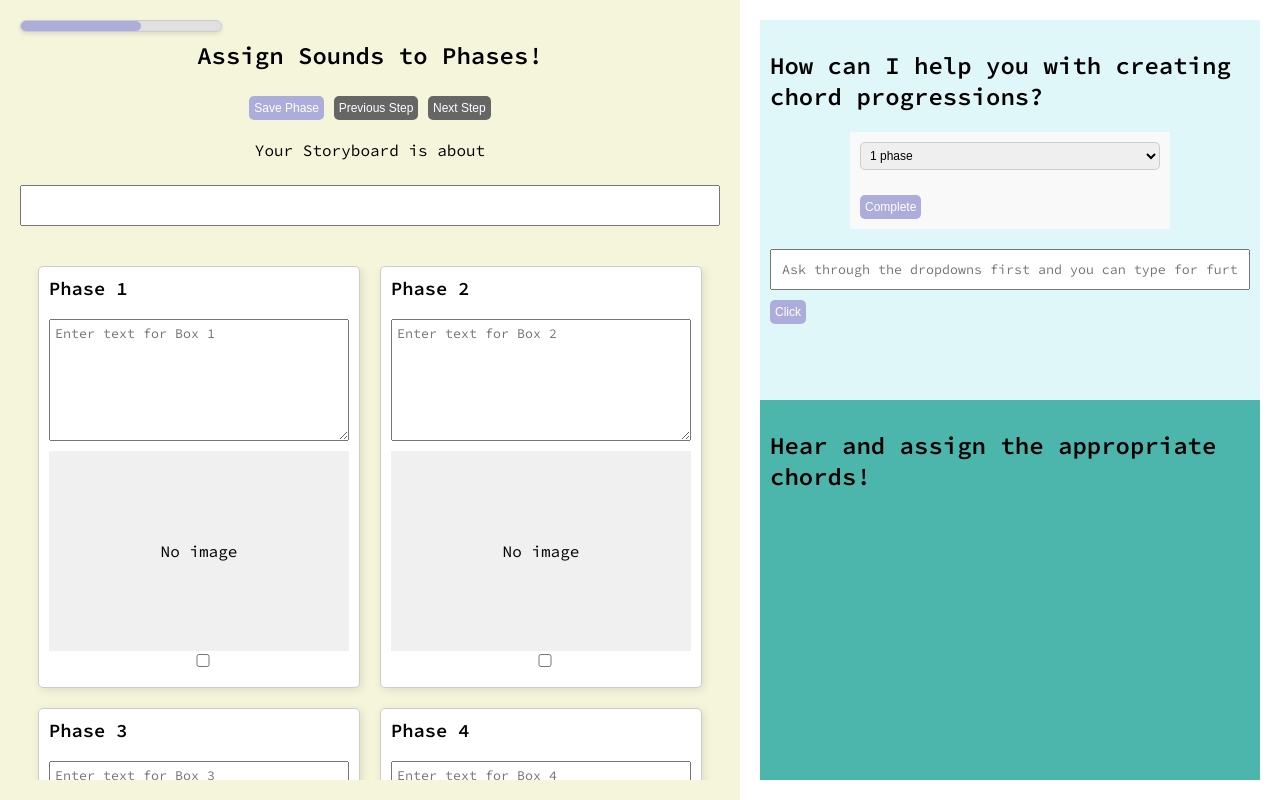
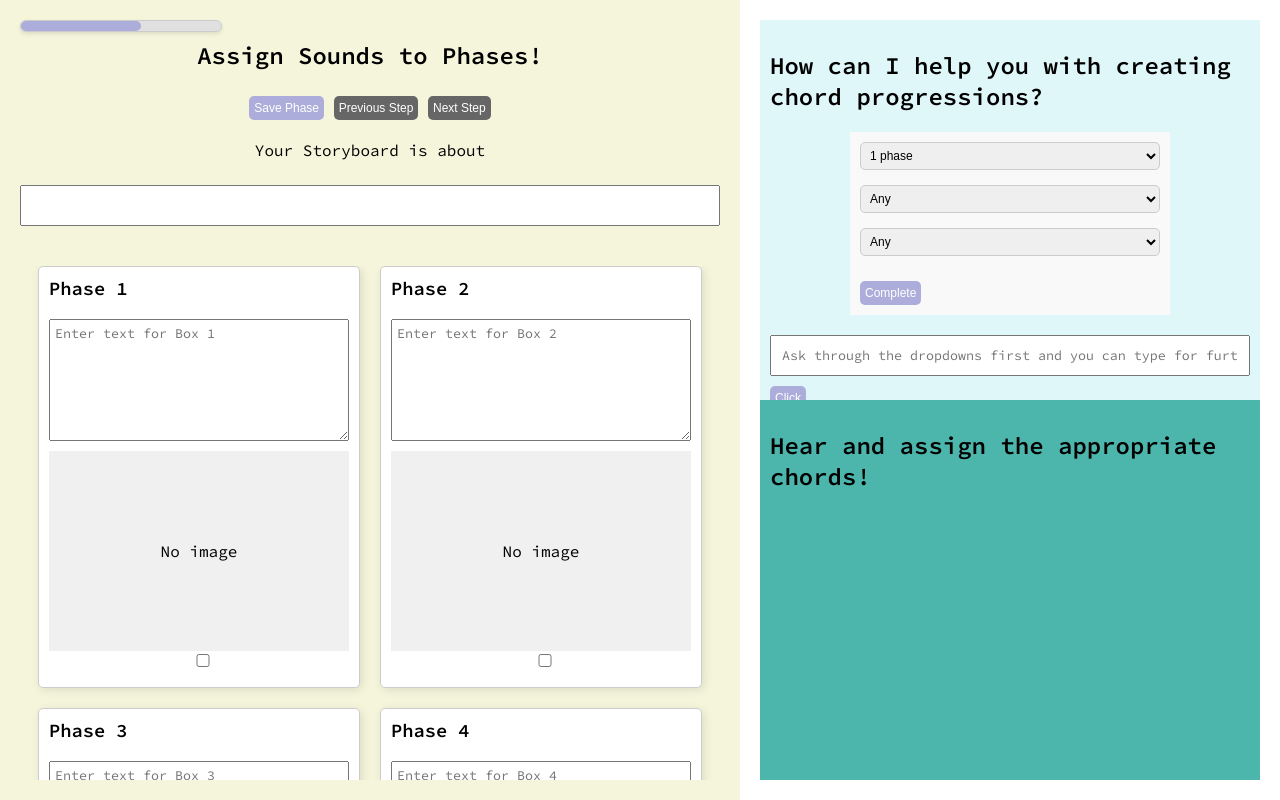
Before and after one commit to Yorkcla/AI-powered-CST-for-sound-design, a website: page public/index2.html in a window 1280 px wide. Drawn offline with nearby package versions, Linux system fonts and the light colour scheme; a script that the page names is missing.

Commit message:
done for the sound info selection

```diff
--- a/public/index2.html
+++ b/public/index2.html
@@ -32,13 +32,28 @@
                 <h2>How can I help you with creating chord progressions?</h2>
                 <!-- Dropdown form with its own submit button -->
                 <form id="dropdown-form">
-                    <select id="variable-dropdown">
+                    <select class="variable-dropdown" id="variable-dropdown">
                         <option value="1">1 phase</option>
                         <option value="2">2 phases</option>
                         <option value="3">3 phases</option>
                         <option value="4">4 phases</option>
                         <option value="5">5 phases</option>
                         <option value="6">6 phases</option>
+                    </select>
+                    <select class="variable-dropdown" id="variable-dropdown2">
+                        <option value="any">Any</option>
+                        <option value="C">C</option>
+                        <option value="D">D</option>
+                        <option value="E">E</option>
+                        <option value="F">F</option>
+                        <option value="G">G</option>
+                        <option value="A">A</option>
+                        <option value="B">B</option>
+                    </select>
+                    <select class="variable-dropdown" id="variable-dropdown3">
+                        <option value="major or minor">Any</option>
+                        <option value="major">major</option>
+                        <option value="minor">minor</option>
                     </select>
                     <div id="dynamic-dropdown-container">
                     </div>
--- a/public/script2.js
+++ b/public/script2.js
@@ -29,6 +29,8 @@
         event.preventDefault();
 
         const dropdownValue = document.getElementById('variable-dropdown').value;
+        const dropdownValue2 = document.getElementById('variable-dropdown2').value;
+        const dropdownValue3 = document.getElementById('variable-dropdown3').value;
         let selectedValues = [];
 
         // Collect selected values from dynamically generated dropdowns
@@ -44,7 +46,7 @@
         const selectedValuesString = selectedValues.join(', ');
 
         // Construct the prompt with the selected values
-        const prompt = `Could you provide 10 chord progression options in C major key for ${dropdownValue} measures, following the tonal functions in  the order specified by: ${selectedValuesString}, Please suggest only the progression options.`;
+        const prompt = `Could you provide 10 chord progression options in ${dropdownValue2} ${dropdownValue3} key for ${dropdownValue} measures, following the tonal functions in the order specified by: ${selectedValuesString}, Please suggest only the progression options.`;
 
         try {
             const response = await fetch('http://localhost:3001/generate-text', {
--- a/public/styles.css
+++ b/public/styles.css
@@ -288,7 +288,7 @@ button:hover {
 }
 
 /* Styling for the main dropdown */
-#variable-dropdown {
+.variable-dropdown {
   width: 100%; /* Full width of the container */
   padding: 5px; /* Match padding with the button */
   font-size: 12px; /* Match font size with the button */
```
